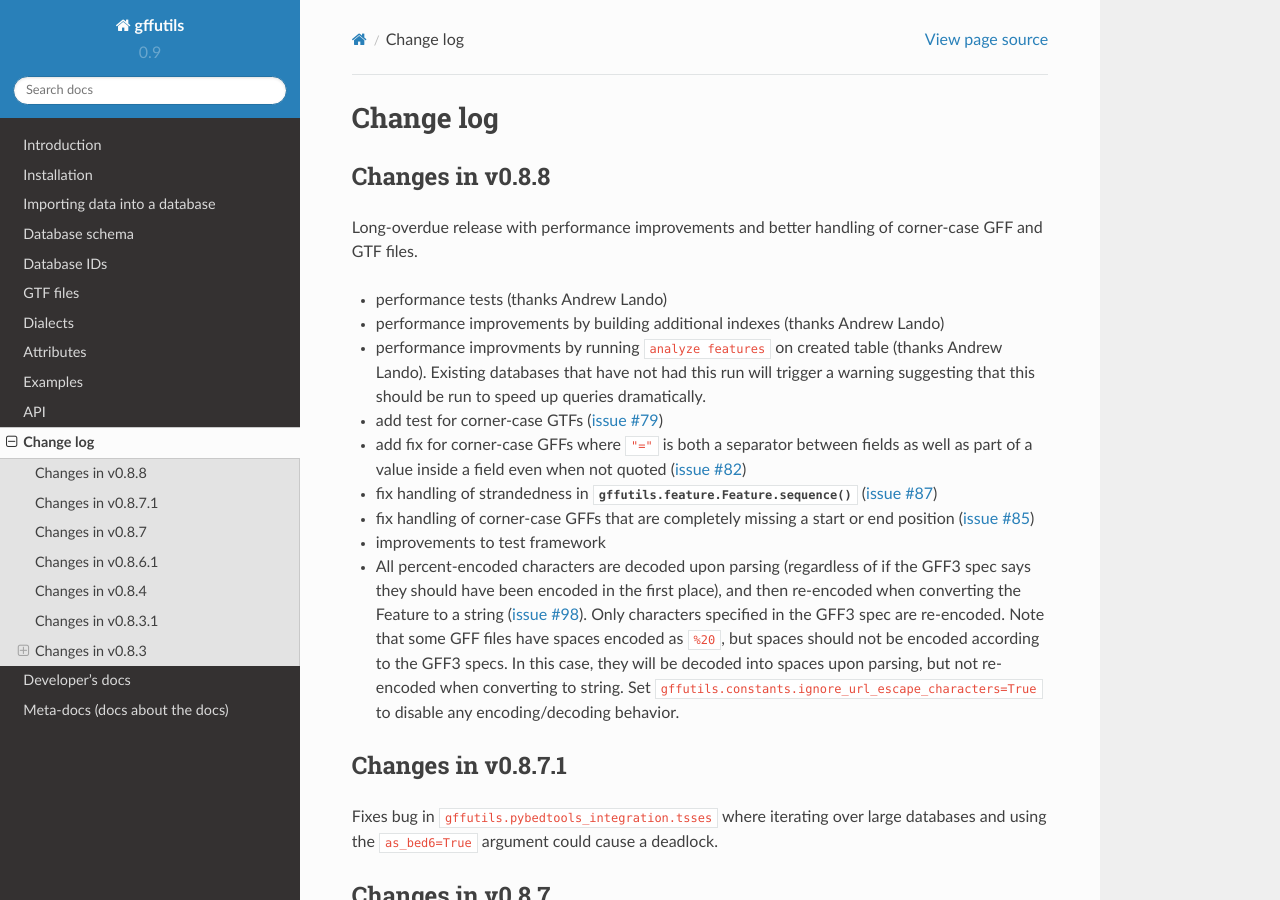
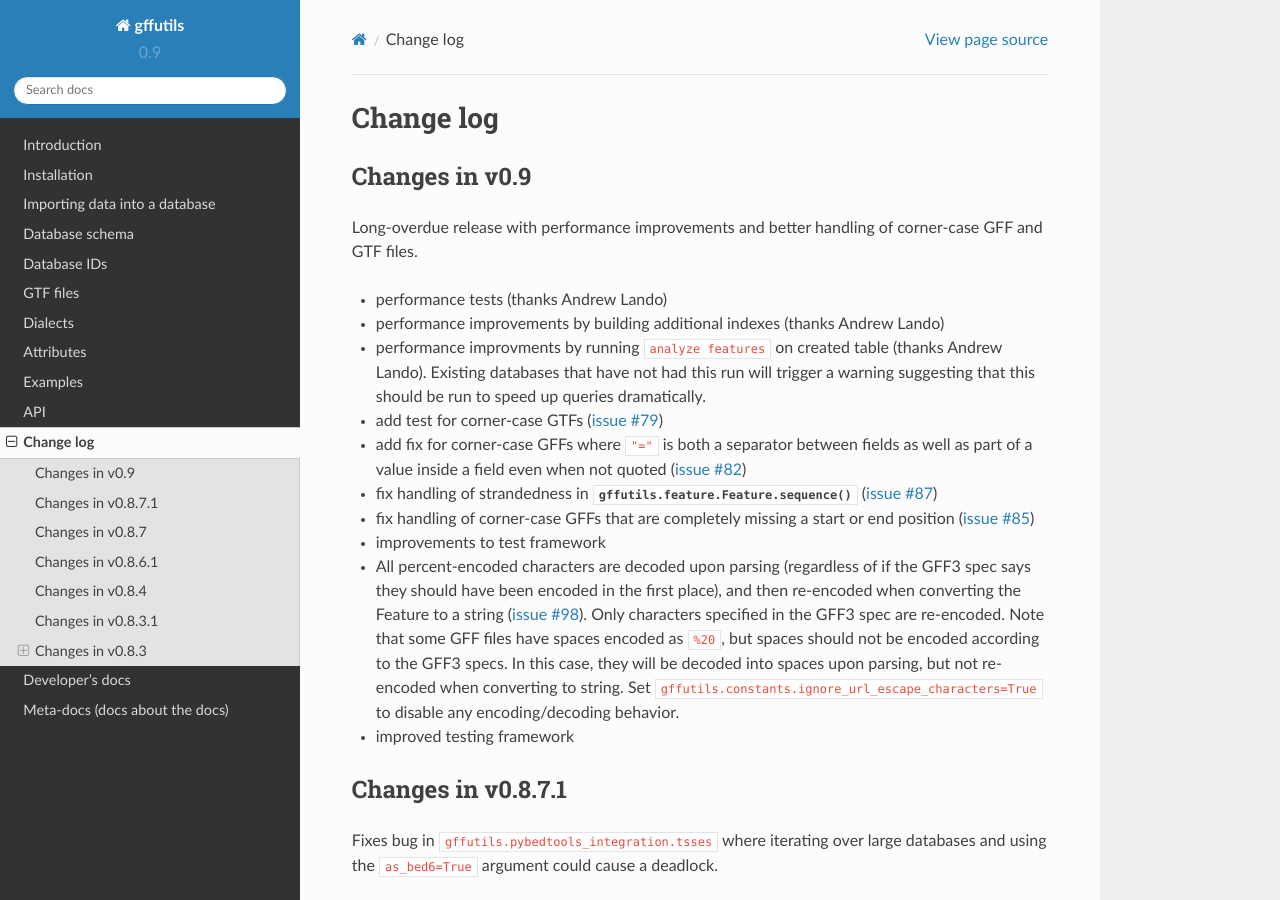
Before and after one commit to daler/gffutils, a Sphinx documentation site: the page built from doc/source/changelog.rst, in a window 1280 px wide and 900 px high. Built offline with Sphinx 7.4.7 and the Read the Docs theme 2.0.0, drawn with Linux system fonts in a browser that asks for light colours.

Commit message:
update changelog

```diff
--- a/doc/source/changelog.rst
+++ b/doc/source/changelog.rst
@@ -2,8 +2,9 @@
 
 Change log
 ==========
-Changes in v0.8.8
------------------
+
+Changes in v0.9
+---------------
 Long-overdue release with performance improvements and better handling of
 corner-case GFF and GTF files.
 
@@ -32,8 +33,7 @@ corner-case GFF and GTF files.
   when converting to string. Set
   `gffutils.constants.ignore_url_escape_characters=True` to disable any
   encoding/decoding behavior.
-
-
+- improved testing framework
 
 Changes in v0.8.7.1
 -------------------
```
